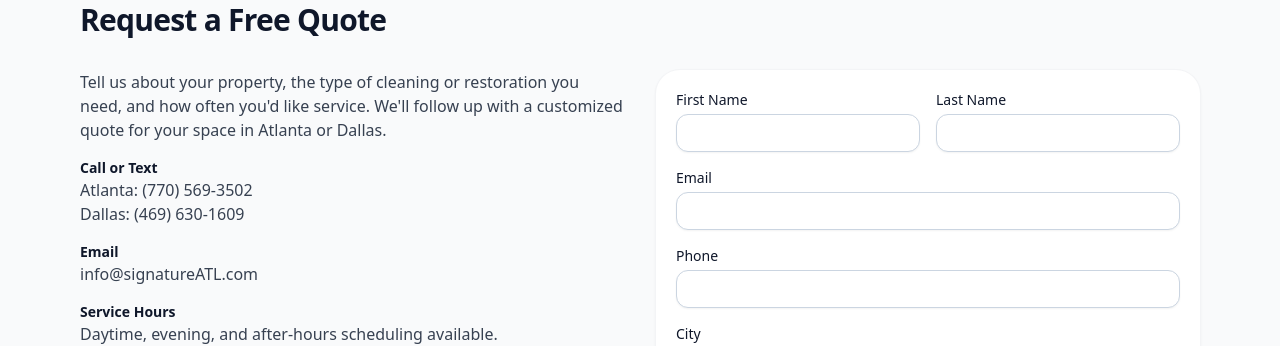
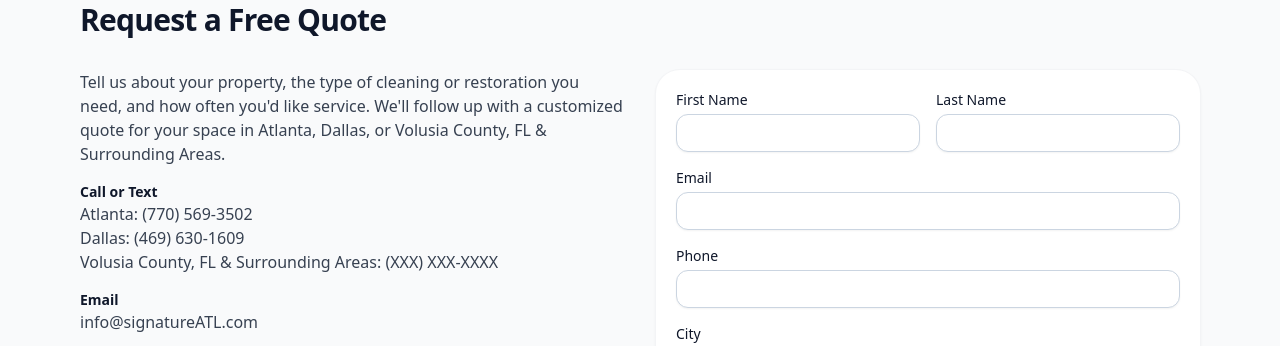
Before and after one commit to wrae/turnkey, a React (Vite) app: page /contact in a window 1280 px wide. Shown: the part 454-800 px from the top of the page. Built offline with nearby package versions, Linux system fonts and the light colour scheme.

Commit message:
Updated locations served.

```diff
--- a/src/pages/About.tsx
+++ b/src/pages/About.tsx
@@ -35,7 +35,7 @@ export default function About() {
       </div>
 
       <div className="grid gap-4 sm:grid-cols-3">
-        <Stat label="Metro Areas Served" value="Atlanta &amp; Dallas" />
+        <Stat label="Metro Areas Served" value="Atlanta, Dallas &amp; Volusia County, FL &amp; Surrounding Areas" />
         <Stat label="Service Types" value="Cleaning &amp; Restoration" />
         <Stat label="Scheduling" value="Day, Evening &amp; Emergency" />
       </div>
--- a/src/pages/Contact.tsx
+++ b/src/pages/Contact.tsx
@@ -26,7 +26,7 @@ export default function Contact() {
           <p>
             Tell us about your property, the type of cleaning or restoration you
             need, and how often you&apos;d like service. We&apos;ll follow up
-            with a customized quote for your space in Atlanta or Dallas.
+            with a customized quote for your space in Atlanta, Dallas, or Volusia County, FL & Surrounding Areas.
           </p>
 
           <div>
@@ -35,6 +35,7 @@ export default function Contact() {
             </h3>
             <p>Atlanta: (770) 569-3502</p>
             <p>Dallas: (469) 630-1609</p>
+            <p>Volusia County, FL &amp; Surrounding Areas: (XXX) XXX-XXXX</p>
           </div>
 
           <div>
```
